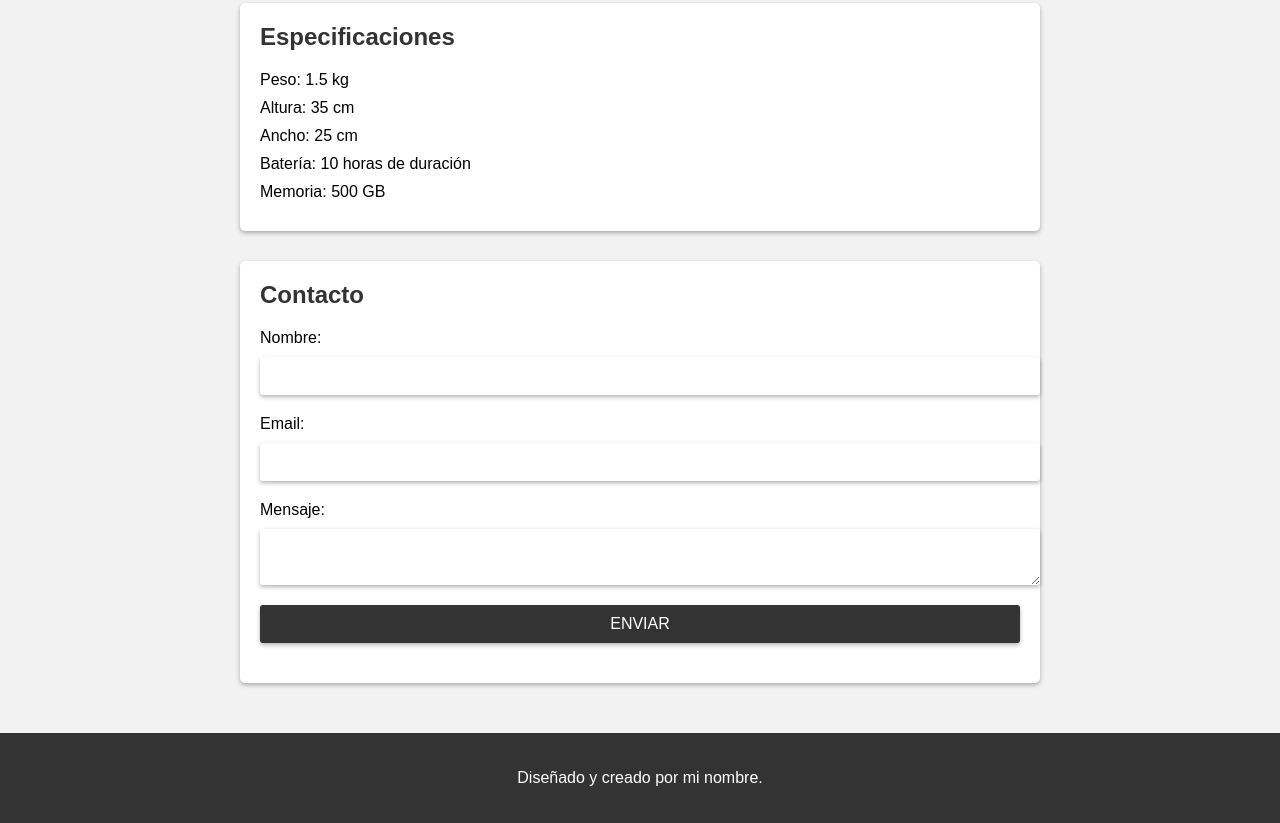
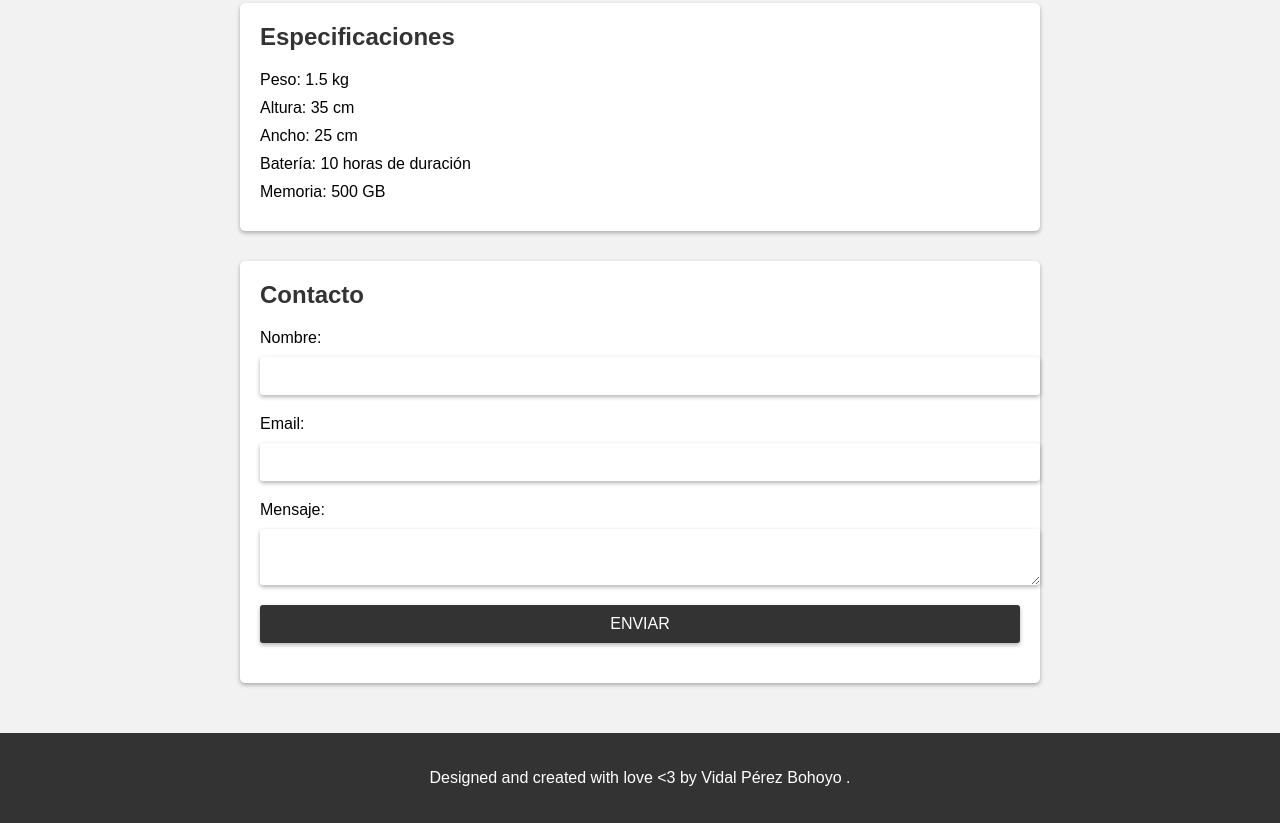
Before and after one commit to vidalperezbohoyo/vidalperezbohoyo.github.io, a plain HTML site: page index.html in a window 1280 px wide. Shown: the part 603-1426 px from the top of the page. Drawn offline with Linux system fonts and the light colour scheme.

Commit message:
Update index.html

```diff
--- a/index.html
+++ b/index.html
@@ -65,7 +65,7 @@
 	</main>
 
 	<footer>
-		<p>Diseñado y creado por mi nombre.</p>
+		<p>Designed and created with love <3 by Vidal Pérez Bohoyo .</p>
 	</footer>
 </body>
 </html>
```
